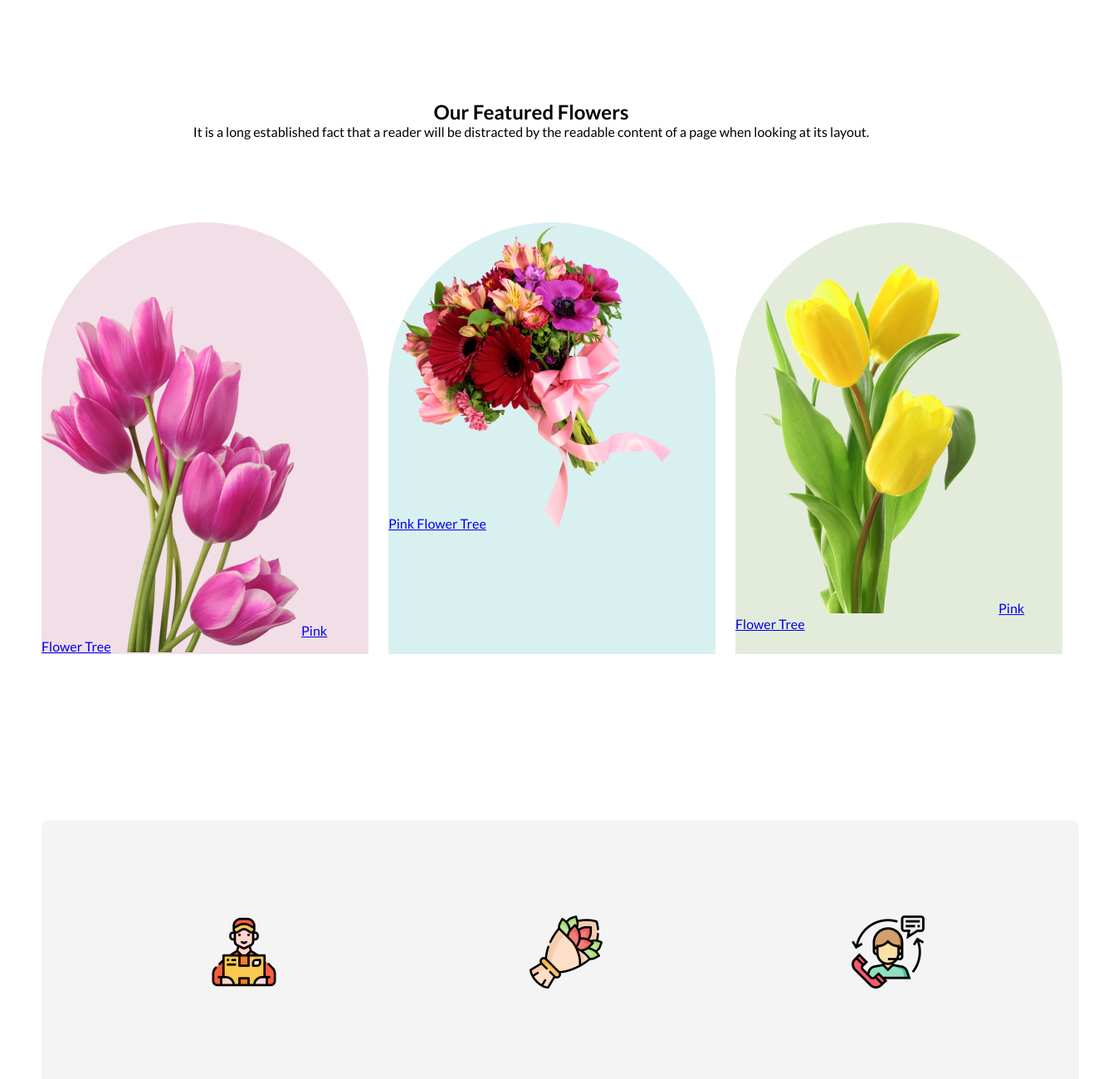
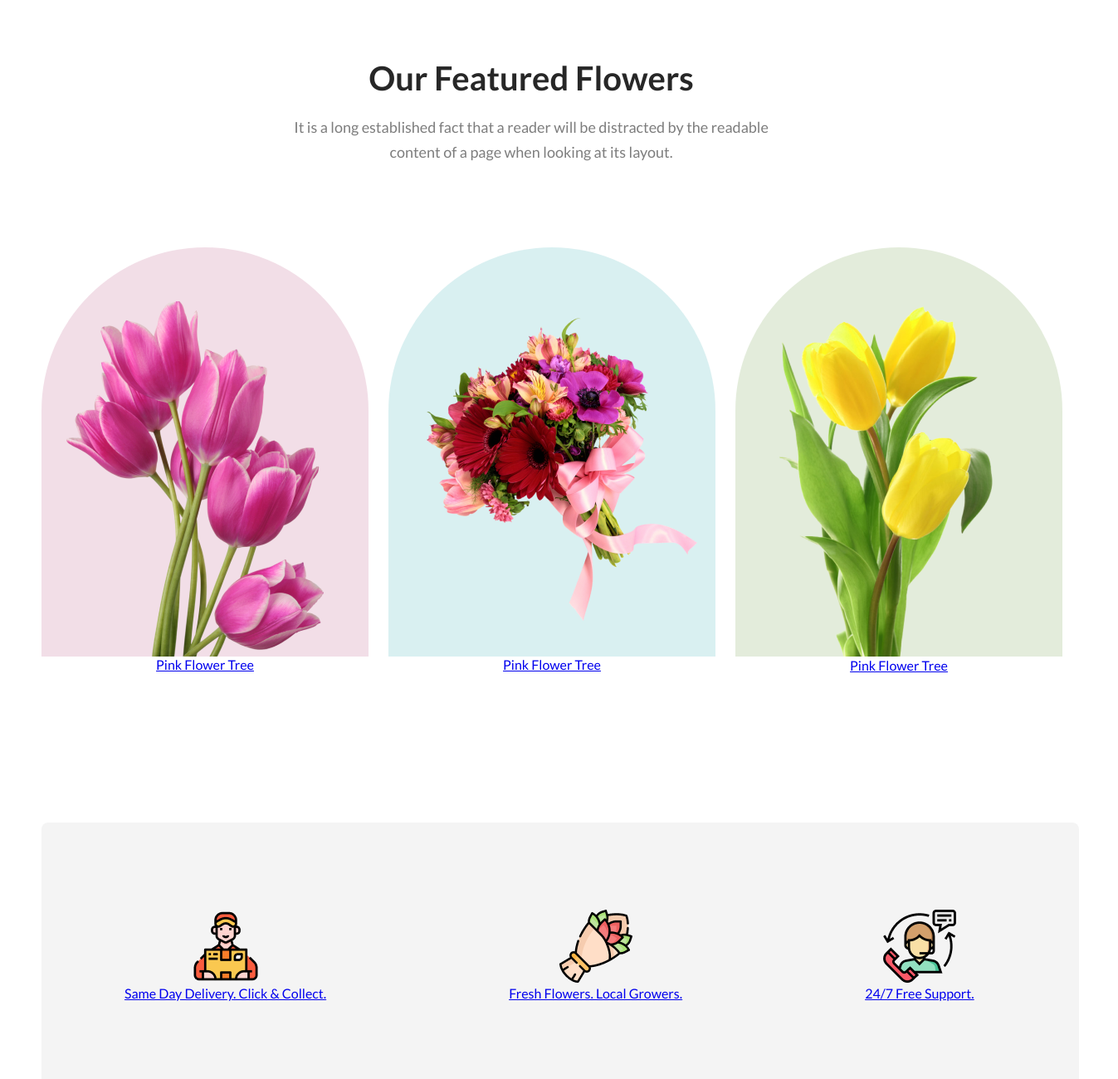
Before and after one commit to AFIFWD/flower-shop-assainment, a plain HTML site: page index.html in a window 1280 px wide. Shown: the part 860-2160 px from the top of the page at 83% size, 1347 px wide, since content can reach past the window. Drawn offline with Linux system fonts and the light colour scheme.

Commit message:
new updaate

```diff
--- a/index.html
+++ b/index.html
@@ -13,7 +13,7 @@
 
         <div class="banner">
             <div class="banner-itme">
-                <h1 class="banner-title">Let's make <br>
+                <h1 >Let's make <br>
                     beautiful flowers a <br>
                     part of your life.
                 </h1>
@@ -28,43 +28,56 @@
                 <img height="632px" src="pic/pngwing 10.png" alt="">
             </div>
         </div>
+
+
+        <!-- sectionone  -->
+
+
         <div class="sectionone">
             <div class="sectionone-title">
-                <h2>Our Featured Flowers</h2>
+                <h2 >Our Featured Flowers</h2>
                 <p>
                    It is a long established fact that a reader will be
-                   distracted by the readable content of a page when looking at its layout.
+                   distracted by the readable <br> content of a page when looking at its layout.
                 </p>
             </div>
             <div class="featurehead">
                 <div class="feature1">
                     <img src="pic/pngwing 6.png" >
-                    <a href="#">Pink Flower Tree</a>
+                    <div class="line1"><a href="#">Pink Flower Tree</a></div>
 
                 </div>
                 <div class="feature2">
                     <img src="pic/pngwing 5.png" alt="">
-                <a href="#">Pink Flower Tree</a>
+                    <div class="line2"><a href="#">Pink Flower Tree</a></div>
 
                 </div>
                 <div class="feature3">
                     <img src="pic/pngwing 7.png" alt="">
-                    <a href="#">Pink Flower Tree</a>
+                    <div class="line3"><a href="#">Pink Flower Tree</a></div>
 
                 </div>
             </div>
             <div class="section-buttom">
                 <div class="sb1">
-                    <img src="pic/Group 57.png" alt="">
+                    <div class="sb1-img"><img src="pic/Group 57.png" alt=""></div>
+                    <div class="day1"><a href="#">Same Day Delivery. Click & Collect.</a></div>
                 </div>
                 <div class="sb2">
-                    <img src="pic/Group 58.png" alt="">
+                    <div class="sb1-img"><img src="pic/Group 58.png" alt=""></div>
+                    <div class="day2"><a href="#">Fresh Flowers. Local Growers.</a></div>
                 </div>
                 <div class="sb3">
-                    <img src="pic/Group 59.png" alt="">
+                    <div class="sb1-img"><img src="pic/Group 59.png" alt=""></div>
+                    <div class="day3"><a href="#">24/7 Free Support.</a></div>
                 </div>
             </div>
         </div>
+
+
+        <!-- sectiontwo -->
+
+
         <div class="sectiontwo">
             <div class="sectiontwo1">
                 <h2>Hot Deal ! Sale Up To 25% Off</h2>
@@ -110,7 +123,7 @@
         </div>
         <div class="footer">
             <div class="footer-div">
-                <h2>FlowerShop</h2>
+                <h2><span style="color: #E55473;">Flower</span>Shop</h2>
                 <p>It is a long established fact that a reader will be distracted by
                     the readable <br> content of a page when looking at its layout.</p>
                 <h5>@2020-2023, FlowerShop.com. All rights reserved. </h5>
--- a/style.css
+++ b/style.css
@@ -24,20 +24,37 @@
     margin-left: 100px;
 
 }
-.banner-title{
+.banner-itme h1{
     font-size: 60px;
     margin-bottom: 30px;
+    color: #272727;
+    font-size: 80px;
+    font-weight: 800;
 }
-.banner-dec{
+.banner-itme p{
     margin-bottom: 30px;
+    color: rgba(39, 39, 39, 0.60);
+    font-size: 18px;
+    font-weight: 400;
+    line-height: 30px;
 }
 .btn1{
-    padding: 8px;
+    padding: 19px;
+    border-radius: 8px;
+    background: #E55473;
+    border: 0;
+    color: #FFF;
+    font-size: 20px;
+    font-weight: 700;
 }
 
-/* section 2 related styles */
+
+
+/* sectionone related styles */
+
+
 .sectionone{
-    margin-top: 180px;
+    margin-top: 130px;
     background: #FFF;
     background-position: center;
     background-size: cover;
@@ -45,6 +62,25 @@
 }
 .sectionone-title{
     text-align: center;
+}
+.sectionone-title h2{
+    margin-bottom: 20px;
+    color: #272727;
+    text-align: center;
+    font-family: Lato;
+    font-size: 40px;
+    font-style: normal;
+    font-weight: 800;
+    line-height: normal;
+}
+.sectionone-title p{
+    color: rgba(39, 39, 39, 0.60);
+    text-align: center;
+    font-family: Lato;
+    font-size: 18px;
+    font-style: normal;
+    font-weight: 400;
+    line-height: 30px;
 }
 .featurehead{
     display: flex;
@@ -58,11 +94,19 @@
     background: rgba(167, 33, 98, 0.15);
     width: 400px;
 
+
 }
+
 .feature1 img{
-    align-items: center;
-    margin-top: 90px;
-    margin-bottom: -20px;
+    position: relative;
+    top: 65px;
+    left: 30px;
+}
+.line1{
+    position: relative;
+    top: 62px;
+    text-align: center;
+
 }
 .feature2{
     border-radius: 300px 300px 0px 0px;
@@ -70,15 +114,30 @@
     width: 400px;
 }
 .feature2 img{
-    margin-bottom: -20px;
+    position: relative;
+    top: 80px;
+    left: 30px;
 }
+.line2{
+    position: relative;
+    top: 120px;
+    text-align: center;
+}
+
 .feature3{
     border-radius: 300px 300px 0px 0px;
     background: rgba(71, 125, 17, 0.15);
     width: 400px;
 }
 .feature3 img{
-
+    position: relative;
+    top: 22px;
+    left: 20px;
+}
+.line3{
+    position: relative;
+    top: 20px;
+    text-align: center;
 }
 .section-buttom{
     display: flex ;
@@ -90,16 +149,22 @@
     height: 320px;
     border-radius: 8px;
     background: rgba(39, 39, 39, 0.05);
-    gap: 100px;
+    gap: 200px;
 }
 .sb1{
-    margin-left: 200px;
+    margin-left: 100px;
+}
+.sb1-img{
+    text-align: center;
+}
+.day1{
+    text-align: center;
 }
 .sb2{
-    margin-left: 200px;
+    margin-left: 20px;
 }
 .sb3{
-    margin-left: 200px;
+    margin-left: 20px;
 }
 /* section two related styles */
 .sectiontwo{
@@ -204,7 +269,7 @@
 .footer{
     width: 100%;
     height: 449px;
-    background-color: rgb(226, 131, 131);
+    background-color: rgb(0, 0, 0);
     text-align: center;
 
 }
@@ -213,7 +278,7 @@
     top: 200px;
 }
 .footer-div h2{
-    color: #E55473;
+    color: #ffffff;
     font-family: Lato;
     font-size: 48px;
     font-style: normal;
@@ -230,5 +295,5 @@
     line-height: 30px;
 }
 .footer-div h5{
-
+    color: #5e5d5d;
 }
```
